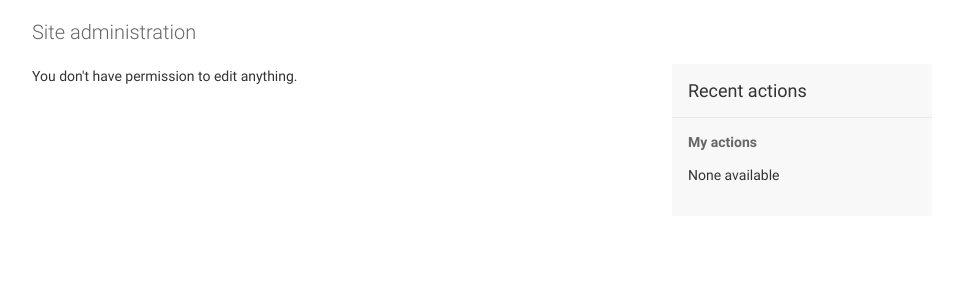
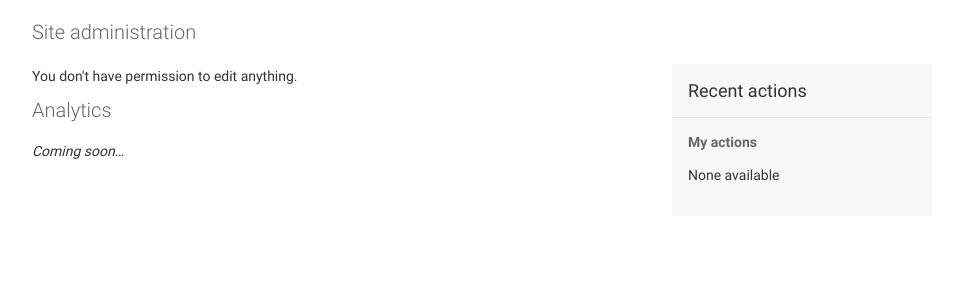
Before and after one commit to ihabhussein/django-logviewer, a Django app: page / in a window 1280 px wide. Shown: the part 52-352 px from the top of the page, without its empty margins (8-971 px from the left). Run offline with Django 3.2, Linux system fonts and the light colour scheme; the visitor is signed in with stand-in values (Sample User, id 1); data comes from the database, SQL or seed files in the repository; data that the repository does not hold is empty.

Commit message:
Add placeholder for analytics

```diff
--- a/src/rsyslog/templates/admin/index.html
+++ b/src/rsyslog/templates/admin/index.html
@@ -46,6 +46,8 @@
 {% else %}
     <p>{% trans "You don't have permission to edit anything." %}</p>
 {% endif %}
+    <h1>{% trans 'Analytics' %}</h1>
+    <p><em>Coming soon&hellip;</em></p>
 </div>
 {% endblock %}
 
```
